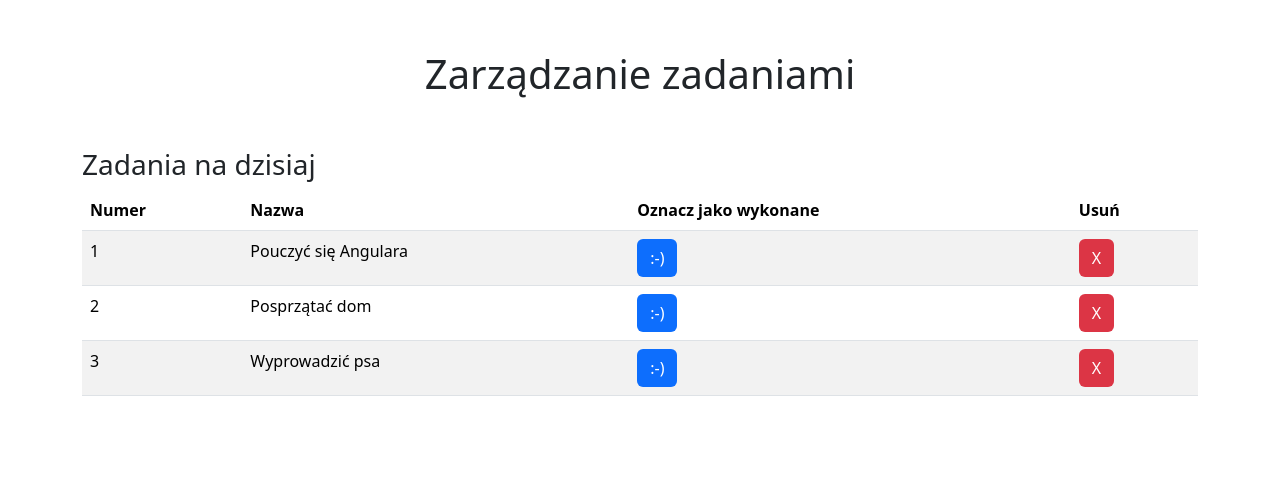
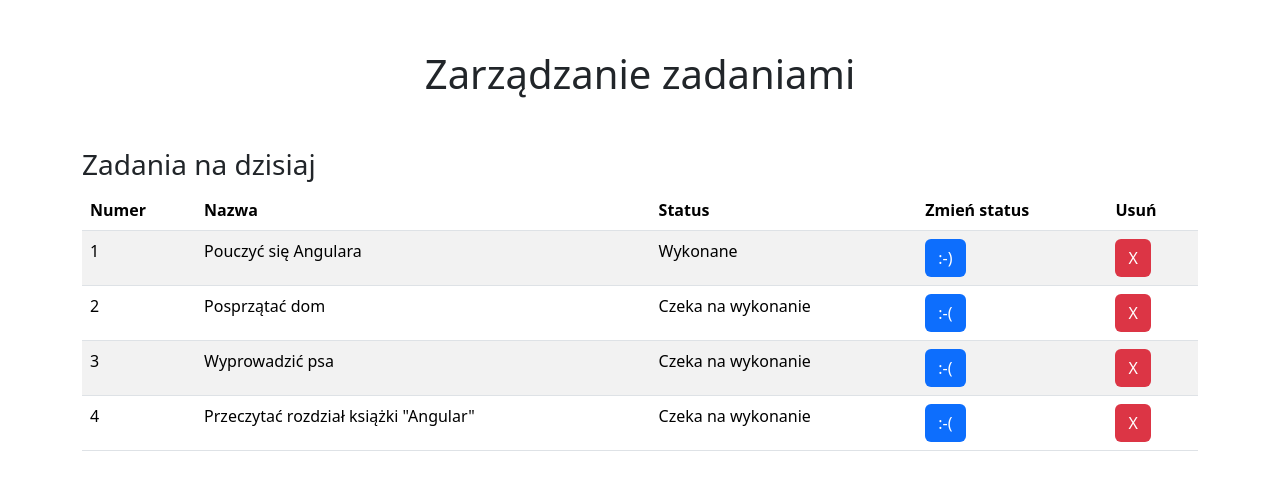
Before and after one commit to frontz/to-do-list-edu, an Angular app: page / in a window 1280 px wide. Shown: the top 490 px of the page. Built offline with nearby package versions, Linux system fonts and the light colour scheme.

Commit message:
Change status & remove task

```diff
--- a/src/app/services/tasks-service.ts
+++ b/src/app/services/tasks-service.ts
@@ -13,7 +13,7 @@ export class TasksService {
       done: true
     },
     {
-      id: 2,
+      id: 35,
       name: 'Posprzątać dom',
       done: false
     },
@@ -22,10 +22,13 @@ export class TasksService {
       name: 'Wyprowadzić psa',
       done: false
     },
+    {
+      id: 57,
+      name: 'Przeczytać rozdział książki "Angular"',
+      done: false
+    },
   ];
-
-  getTasks() {
+  getTasks(): Task[] {
     return this.tasks;
   }
-
 }
--- a/src/app/tasks/tasks.html
+++ b/src/app/tasks/tasks.html
@@ -3,20 +3,23 @@
   <table class="table table-striped">
     <thead class="thead-dark">
       <tr>
-        <th scope="col">Numer</th>
-        <th scope="col">Nazwa</th>
-        <th scope="col">Oznacz jako wykonane</th>
-        <th scope="col">Usuń</th>
+        <th>Numer</th>
+        <th>Nazwa</th>
+        <th>Status</th>
+        <th>Zmień status</th>
+        <th>Usuń</th>
       </tr>
     </thead>
     <tbody>
       @for (task of tasks; track task.id; let i = $index) {
         <tr>
-          <td>{{ i+1 }}</td>
+          <td>{{ i + 1 }}</td>
           <td>{{ task.name }}</td>
-          <td><button class="btn bg-primary text-white">:-)</button></td>
-          <td><button class="btn bg-danger text-white">X</button></td>
-        </tr>}
+          <td>@if(task.done){Wykonane}@else{Czeka na wykonanie}</td>
+          <td><button class="btn bg-primary text-white" (click)="changeStatus(task)">@if(task.done){:-)}@else{:-(}</button></td>
+          <td><button class="btn bg-danger text-white" (click)="removeTask(task.id)">X</button></td>
+        </tr>
+      }
     </tbody>
   </table>
 </div>
--- a/src/app/tasks/tasks.ts
+++ b/src/app/tasks/tasks.ts
@@ -18,5 +18,13 @@ export class Tasks implements OnInit{
     this.tasks = this.taskService.getTasks();
   }
 
+  removeTask(id: number) {
+    this.tasks = this.tasks.filter(task => task.id !== id);
+  }
+
+  changeStatus(task: Task) {
+    task.done = !task.done;
+  }
+
 
 }
```
